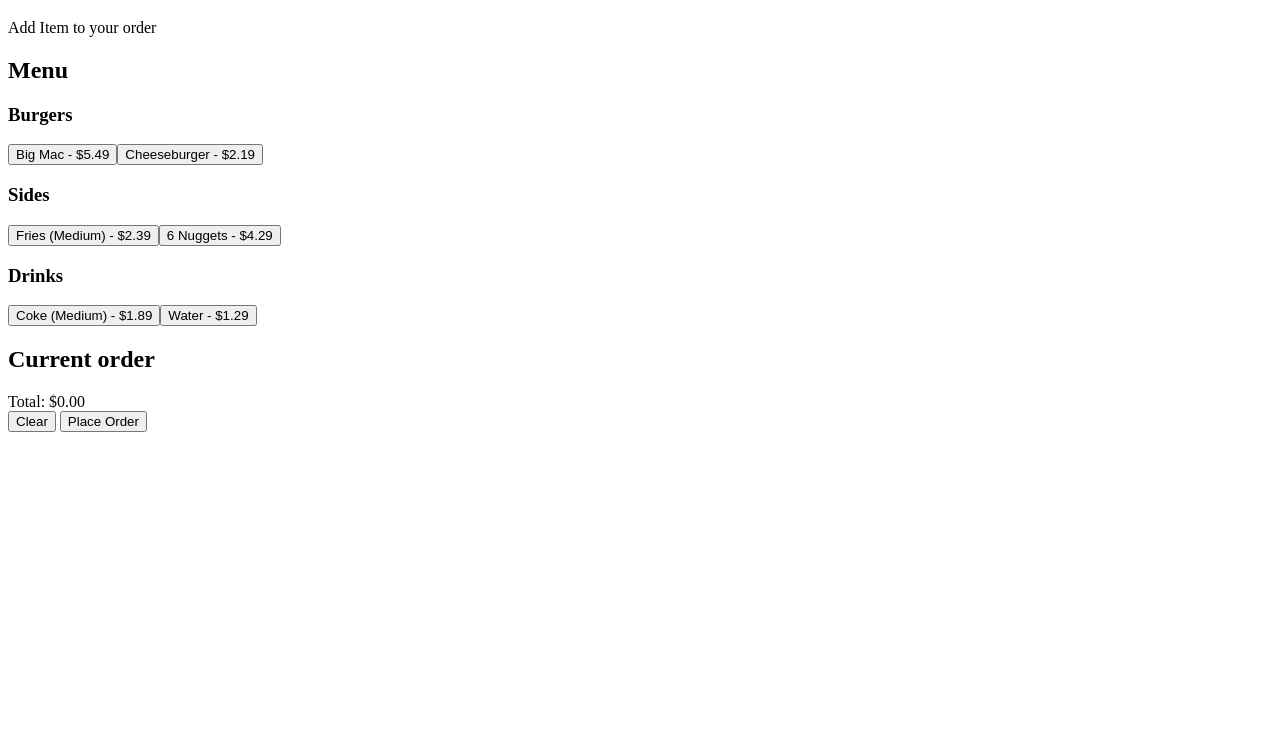
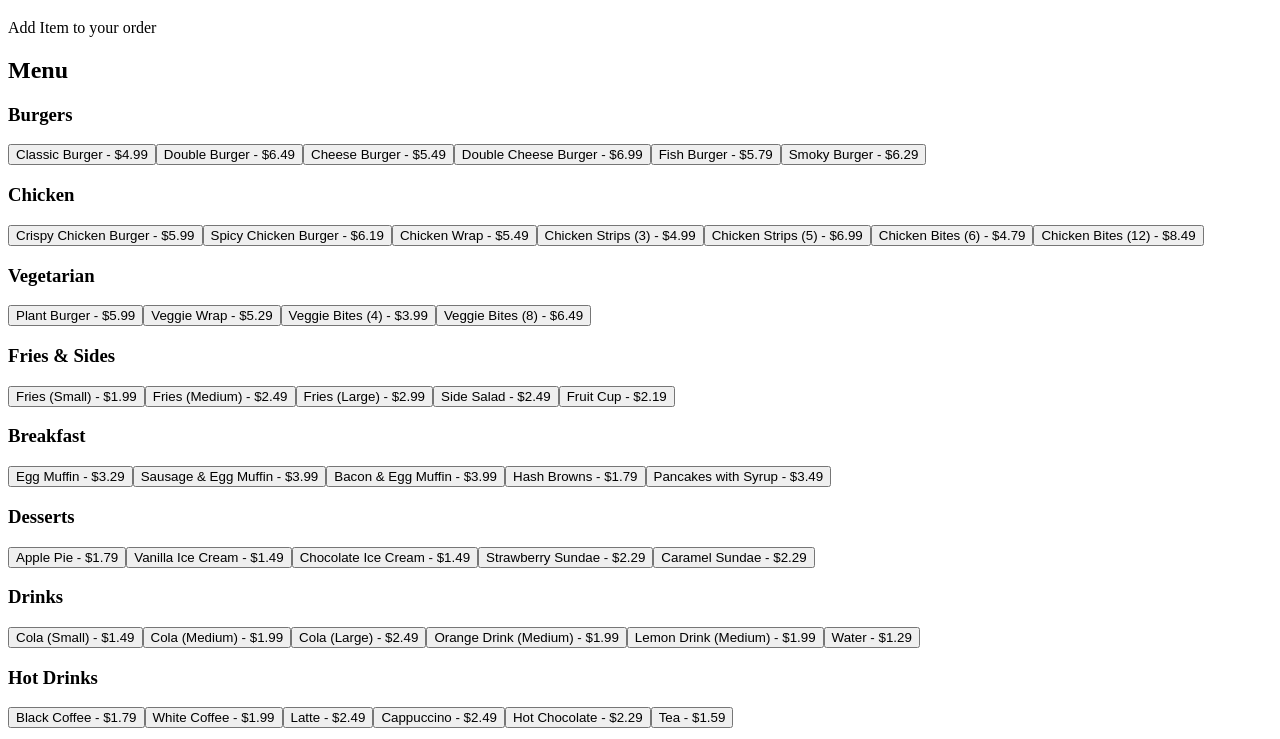
Before and after one commit to AOYousufi/mini-pos-order-managment, a plain HTML site: page public/index.html in a window 1280 px wide. Shown: the part 61-800 px from the top of the page. Drawn offline with Linux system fonts and the light colour scheme.

Commit message:
new changes

```diff
--- a/public/data/menu.json
+++ b/public/data/menu.json
@@ -3,22 +3,94 @@
     {
       "name": "Burgers",
       "items": [
-        { "id": "bigmac", "name": "Big Mac", "price": 5.49, "station": "GRILL" },
-        { "id": "cheeseburger", "name": "Cheeseburger", "price": 2.19, "station": "GRILL" }
+        { "id": "classic_burger", "name": "Classic Burger", "price": 4.99, "station": "GRILL" },
+        { "id": "double_burger", "name": "Double Burger", "price": 6.49, "station": "GRILL" },
+        { "id": "cheese_burger", "name": "Cheese Burger", "price": 5.49, "station": "GRILL" },
+        { "id": "double_cheese_burger", "name": "Double Cheese Burger", "price": 6.99, "station": "GRILL" },
+        { "id": "fish_burger", "name": "Fish Burger", "price": 5.79, "station": "GRILL" },
+        { "id": "smoky_burger", "name": "Smoky Burger", "price": 6.29, "station": "GRILL" }
       ]
     },
     {
-      "name": "Sides",
+      "name": "Chicken",
       "items": [
-        { "id": "fries_m", "name": "Fries (Medium)", "price": 2.39, "station": "FRY" },
-        { "id": "nuggets_6", "name": "6 Nuggets", "price": 4.29, "station": "FRY" }
+        { "id": "crispy_chicken_burger", "name": "Crispy Chicken Burger", "price": 5.99, "station": "GRILL" },
+        { "id": "spicy_chicken_burger", "name": "Spicy Chicken Burger", "price": 6.19, "station": "GRILL" },
+        { "id": "chicken_wrap", "name": "Chicken Wrap", "price": 5.49, "station": "GRILL" },
+        { "id": "chicken_strips_3", "name": "Chicken Strips (3)", "price": 4.99, "station": "FRY" },
+        { "id": "chicken_strips_5", "name": "Chicken Strips (5)", "price": 6.99, "station": "FRY" },
+        { "id": "chicken_bites_6", "name": "Chicken Bites (6)", "price": 4.79, "station": "FRY" },
+        { "id": "chicken_bites_12", "name": "Chicken Bites (12)", "price": 8.49, "station": "FRY" }
+      ]
+    },
+    {
+      "name": "Vegetarian",
+      "items": [
+        { "id": "plant_burger", "name": "Plant Burger", "price": 5.99, "station": "GRILL" },
+        { "id": "veggie_wrap", "name": "Veggie Wrap", "price": 5.29, "station": "GRILL" },
+        { "id": "veggie_bites_4", "name": "Veggie Bites (4)", "price": 3.99, "station": "FRY" },
+        { "id": "veggie_bites_8", "name": "Veggie Bites (8)", "price": 6.49, "station": "FRY" }
+      ]
+    },
+    {
+      "name": "Fries & Sides",
+      "items": [
+        { "id": "fries_small", "name": "Fries (Small)", "price": 1.99, "station": "FRY" },
+        { "id": "fries_medium", "name": "Fries (Medium)", "price": 2.49, "station": "FRY" },
+        { "id": "fries_large", "name": "Fries (Large)", "price": 2.99, "station": "FRY" },
+        { "id": "side_salad", "name": "Side Salad", "price": 2.49, "station": "PREP" },
+        { "id": "fruit_cup", "name": "Fruit Cup", "price": 2.19, "station": "PREP" }
+      ]
+    },
+    {
+      "name": "Breakfast",
+      "items": [
+        { "id": "egg_muffin", "name": "Egg Muffin", "price": 3.29, "station": "BREAKFAST" },
+        { "id": "sausage_egg_muffin", "name": "Sausage & Egg Muffin", "price": 3.99, "station": "BREAKFAST" },
+        { "id": "bacon_egg_muffin", "name": "Bacon & Egg Muffin", "price": 3.99, "station": "BREAKFAST" },
+        { "id": "hash_browns", "name": "Hash Browns", "price": 1.79, "station": "FRY" },
+        { "id": "pancakes", "name": "Pancakes with Syrup", "price": 3.49, "station": "BREAKFAST" }
+      ]
+    },
+    {
+      "name": "Desserts",
+      "items": [
+        { "id": "apple_pie", "name": "Apple Pie", "price": 1.79, "station": "DESSERT" },
+        { "id": "ice_cream_vanilla", "name": "Vanilla Ice Cream", "price": 1.49, "station": "DESSERT" },
+        { "id": "ice_cream_chocolate", "name": "Chocolate Ice Cream", "price": 1.49, "station": "DESSERT" },
+        { "id": "sundae_strawberry", "name": "Strawberry Sundae", "price": 2.29, "station": "DESSERT" },
+        { "id": "sundae_caramel", "name": "Caramel Sundae", "price": 2.29, "station": "DESSERT" }
       ]
     },
     {
       "name": "Drinks",
       "items": [
-        { "id": "coke_m", "name": "Coke (Medium)", "price": 1.89, "station": "DRINKS" },
+        { "id": "cola_small", "name": "Cola (Small)", "price": 1.49, "station": "DRINKS" },
+        { "id": "cola_medium", "name": "Cola (Medium)", "price": 1.99, "station": "DRINKS" },
+        { "id": "cola_large", "name": "Cola (Large)", "price": 2.49, "station": "DRINKS" },
+        { "id": "orange_drink_medium", "name": "Orange Drink (Medium)", "price": 1.99, "station": "DRINKS" },
+        { "id": "lemon_drink_medium", "name": "Lemon Drink (Medium)", "price": 1.99, "station": "DRINKS" },
         { "id": "water", "name": "Water", "price": 1.29, "station": "DRINKS" }
+      ]
+    },
+    {
+      "name": "Hot Drinks",
+      "items": [
+        { "id": "coffee_black", "name": "Black Coffee", "price": 1.79, "station": "CAFE" },
+        { "id": "coffee_white", "name": "White Coffee", "price": 1.99, "station": "CAFE" },
+        { "id": "latte", "name": "Latte", "price": 2.49, "station": "CAFE" },
+        { "id": "cappuccino", "name": "Cappuccino", "price": 2.49, "station": "CAFE" },
+        { "id": "hot_chocolate", "name": "Hot Chocolate", "price": 2.29, "station": "CAFE" },
+        { "id": "tea", "name": "Tea", "price": 1.59, "station": "CAFE" }
+      ]
+    },
+    {
+      "name": "Sauces",
+      "items": [
+        { "id": "ketchup_dip", "name": "Ketchup Dip", "price": 0.30, "station": "SAUCES" },
+        { "id": "bbq_dip", "name": "BBQ Dip", "price": 0.30, "station": "SAUCES" },
+        { "id": "sweet_chilli_dip", "name": "Sweet Chilli Dip", "price": 0.30, "station": "SAUCES" },
+        { "id": "garlic_mayo_dip", "name": "Garlic Mayo Dip", "price": 0.30, "station": "SAUCES" }
       ]
     }
   ]
--- a/public/index.html
+++ b/public/index.html
@@ -39,7 +39,7 @@
 
          <div class="total">
             <span>Total:</span>
-            <stong id="total">$0.00</strong>
+            <strong id="total">£0.00</strong>
          </div>
 
 
@@ -50,6 +50,10 @@
          <p id="msg" class="msg"></p>
         </aside>
 
+        <section class="panel">
+            <h2>Order History</h2>
+
+            <div class="order-history" id="order-history"></div>
 
     </main>
 
--- a/public/script/script.js
+++ b/public/script/script.js
@@ -19,7 +19,22 @@
 
     current_order.forEach(order => {
         const li = document.createElement("li")
-        li.textContent = `${order.name} - $${order.price.toFixed(2)}`
+        const span = document.createElement("span")
+        const btn = document.createElement("button")
+
+        span.textContent = `${order.name} - $${order.price.toFixed(2)}`
+        btn.type = "button"
+        btn.textContent = "Remove"
+        btn.addEventListener("click",() =>{
+          const index = current_order.indexOf(order)
+          if(index !== -1){
+            current_order.splice(index, 1)
+            showCurrentOrder()
+            calculateTotal()
+          }
+        })
+        li.appendChild(span)
+        li.appendChild(btn)
        currentOrder.appendChild(li)
     });
 
```
Also changed, not shown: test.txt (added), 1 other file.
